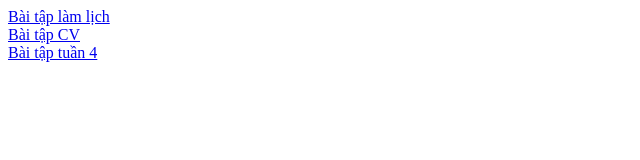
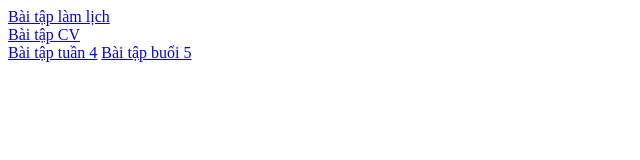
Before and after one commit to dquynh0109/CIT---Quynh, a plain HTML site: page index.html in a window 1280 px wide. Shown: the whole page, without its empty margins (0-640 px from the left). Drawn offline with Linux system fonts and the light colour scheme.

Commit message:
Update index.html

```diff
--- a/index.html
+++ b/index.html
@@ -7,7 +7,8 @@
 </head>
 <body>
     <a href="lich.html">Bài tập làm lịch </a><br>
-        <a href="CV.html">Bài tập CV</a><br>
+    <a href="CV.html">Bài tập CV</a><br>
     <a href="tuan4.html">Bài tập tuần 4</a>
+    <a href="btbuoi5.html">Bài tập buổi 5 </a>
 </body>
 </html>
```
